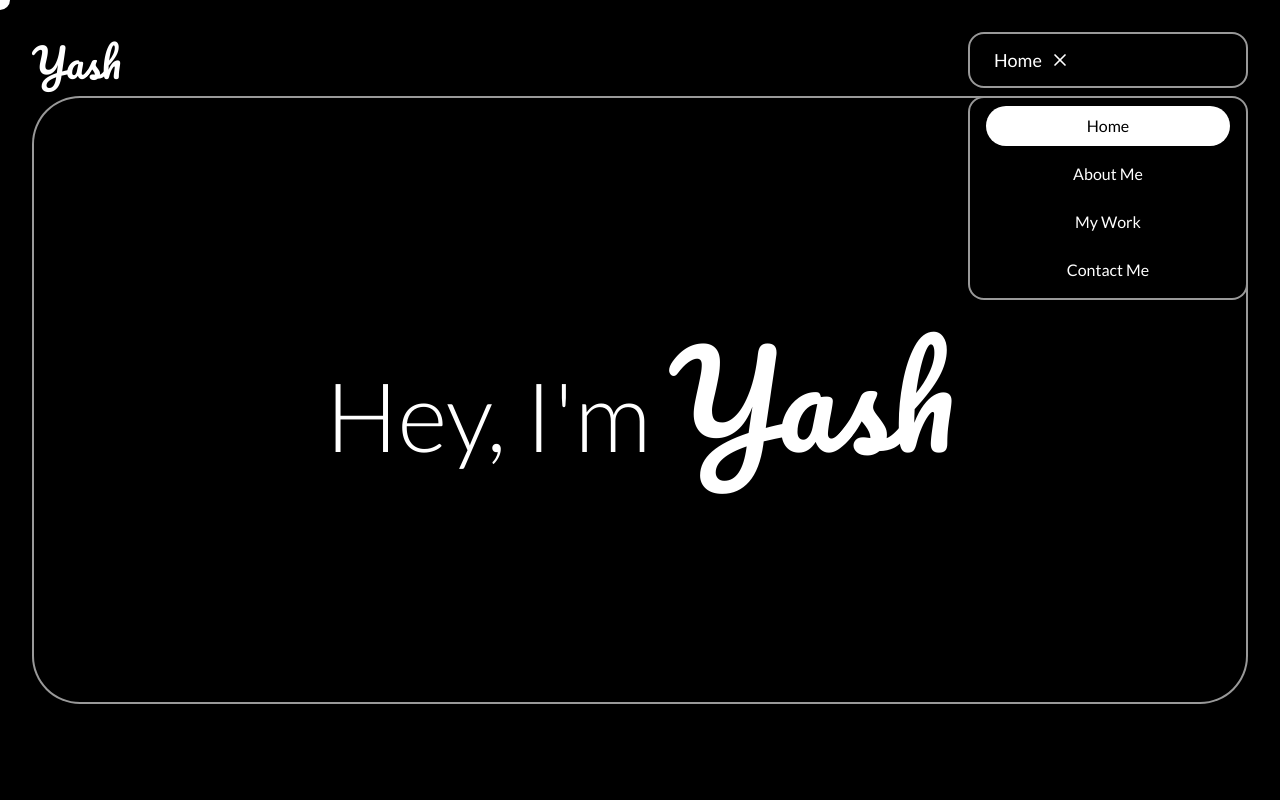
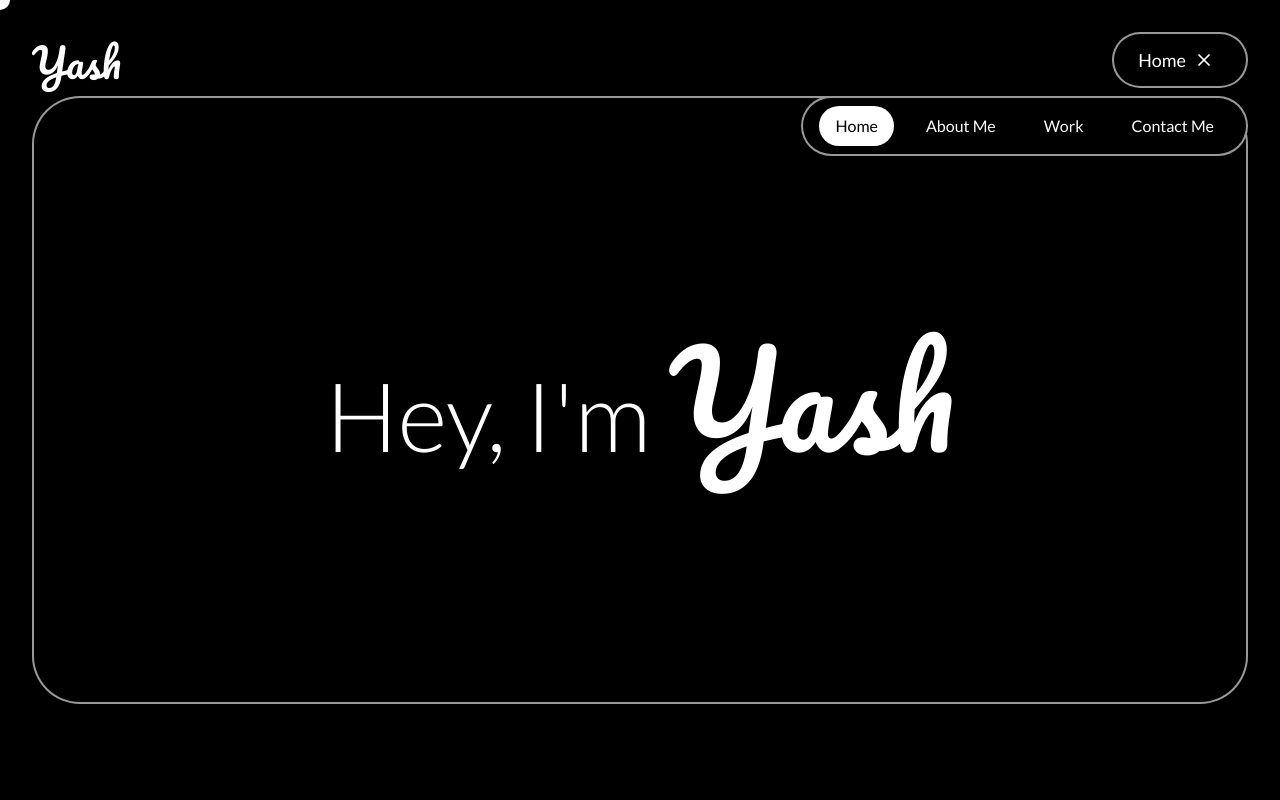
Before and after one commit to katipally/close, a React (Vite) app: page / in a window 1280 px wide. Both pictures are taken after a click on the button "Home". Shown: the top 800 px of the page. Built offline with nearby package versions, Linux system fonts and the light colour scheme.

Commit message:
Update styles to match design
Adjusted CSS and component styles to ensure the application visually aligns with the provided design reference.
[skip gpt_engineer]

```diff
--- a/src/components/Navigation.tsx
+++ b/src/components/Navigation.tsx
@@ -1,5 +1,5 @@
 import { useState, useEffect, useRef } from "react";
-import { Menu, X } from "lucide-react"; // Import both icons
+import { Menu, X } from "lucide-react";
 import { cn } from "@/lib/utils";
 import { motion, AnimatePresence } from "framer-motion";
 
@@ -11,12 +11,11 @@ const Navigation = () => {
   const menuItems = [
     { label: "Home", href: "#home-1" },
     { label: "About Me", href: "#about" },
-    { label: "My Work", href: "#work" },
+    { label: "Work", href: "#work" },
     { label: "Contact Me", href: "#contact" },
   ];
 
   useEffect(() => {
-    // Initialize section refs dynamically
     menuItems.forEach((item) => {
       const sectionId = item.href.replace("#", "");
       sectionRefs.current[sectionId] = document.getElementById(sectionId);
@@ -24,7 +23,6 @@ const Navigation = () => {
 
     const observer = new IntersectionObserver(
       (entries) => {
-        // Check which section is visible
         entries.forEach((entry) => {
           if (entry.isIntersecting) {
             setCurrentSection(
@@ -33,33 +31,29 @@ const Navigation = () => {
           }
         });
       },
-      { threshold: 0.6 } // Trigger when 60% of the section is visible
+      { threshold: 0.6 }
     );
 
-    // Observe all sections
     Object.values(sectionRefs.current).forEach((section) => {
       if (section) observer.observe(section);
     });
 
-    // Cleanup observer on unmount
     return () => observer.disconnect();
   }, [menuItems]);
 
   return (
     <nav className="fixed top-0 right-0 z-50 p-8 flex items-center space-x-4">
-      {/* Brand Name */}
       <span className="brand-text fixed top-0 left-0 z-50 p-8 text-[2.25rem] md:text-[2.5rem]">
         <a href="#home-1">Yash</a>
       </span>
 
-      {/* Hamburger Menu */}
       <div className="relative">
         <motion.button
           onClick={() => setIsOpen(!isOpen)}
-          className="relative z-50 flex items-center space-x-2 rounded-full border-2 border-white/60 bg-black px-6 py-3 hover:bg-black/90 transition-colors"
+          className="relative z-50 flex items-center space-x-2 border-2 border-white/60 bg-black px-6 py-3 transition-colors"
           animate={isOpen ? {
-            borderRadius: "1rem",
-            width: "280px",
+            borderRadius: "2rem",
+            width: "auto",
             transition: { duration: 0.3, ease: "easeInOut" }
           } : {
             borderRadius: "9999px",
@@ -67,9 +61,7 @@ const Navigation = () => {
             transition: { duration: 0.3, ease: "easeInOut" }
           }}
         >
-          {/* Current Section Name */}
           <span className="text-white text-lg font-medium">{currentSection}</span>
-          {/* Conditional Icon */}
           <motion.div
             animate={isOpen ? { rotate: 180 } : { rotate: 0 }}
             transition={{ duration: 0.3 }}
@@ -82,29 +74,28 @@ const Navigation = () => {
           </motion.div>
         </motion.button>
 
-        {/* Dropdown Menu */}
         <AnimatePresence>
           {isOpen && (
             <motion.div
-              initial={{ opacity: 0, y: -10 }}
-              animate={{ opacity: 1, y: 0 }}
-              exit={{ opacity: 0, y: -10 }}
+              initial={{ opacity: 0, scale: 0.95 }}
+              animate={{ opacity: 1, scale: 1 }}
+              exit={{ opacity: 0, scale: 0.95 }}
               transition={{ duration: 0.2 }}
-              className="absolute right-0 mt-2 w-[280px] bg-black border-2 border-white/60 rounded-2xl py-2 z-40"
+              className="absolute right-0 mt-2 bg-black border-2 border-white/60 rounded-[2rem] py-2 px-4 z-40"
               onClick={() => setIsOpen(false)}
             >
               <motion.ul
-                className="flex flex-row flex-wrap gap-2 text-white text-center font-medium px-4"
+                className="flex flex-row items-center gap-4 text-white text-center font-medium"
                 initial={{ opacity: 0 }}
                 animate={{ opacity: 1 }}
                 transition={{ delay: 0.1 }}
               >
                 {menuItems.map((item) => (
-                  <li key={item.label} className="w-full">
+                  <li key={item.label}>
                     <a
                       href={item.href}
                       className={cn(
-                        "block px-4 py-2 rounded-full transition-colors",
+                        "block px-4 py-2 rounded-full transition-colors whitespace-nowrap",
                         item.label === currentSection
                           ? "bg-white text-black"
                           : "hover:bg-white/10"
```
